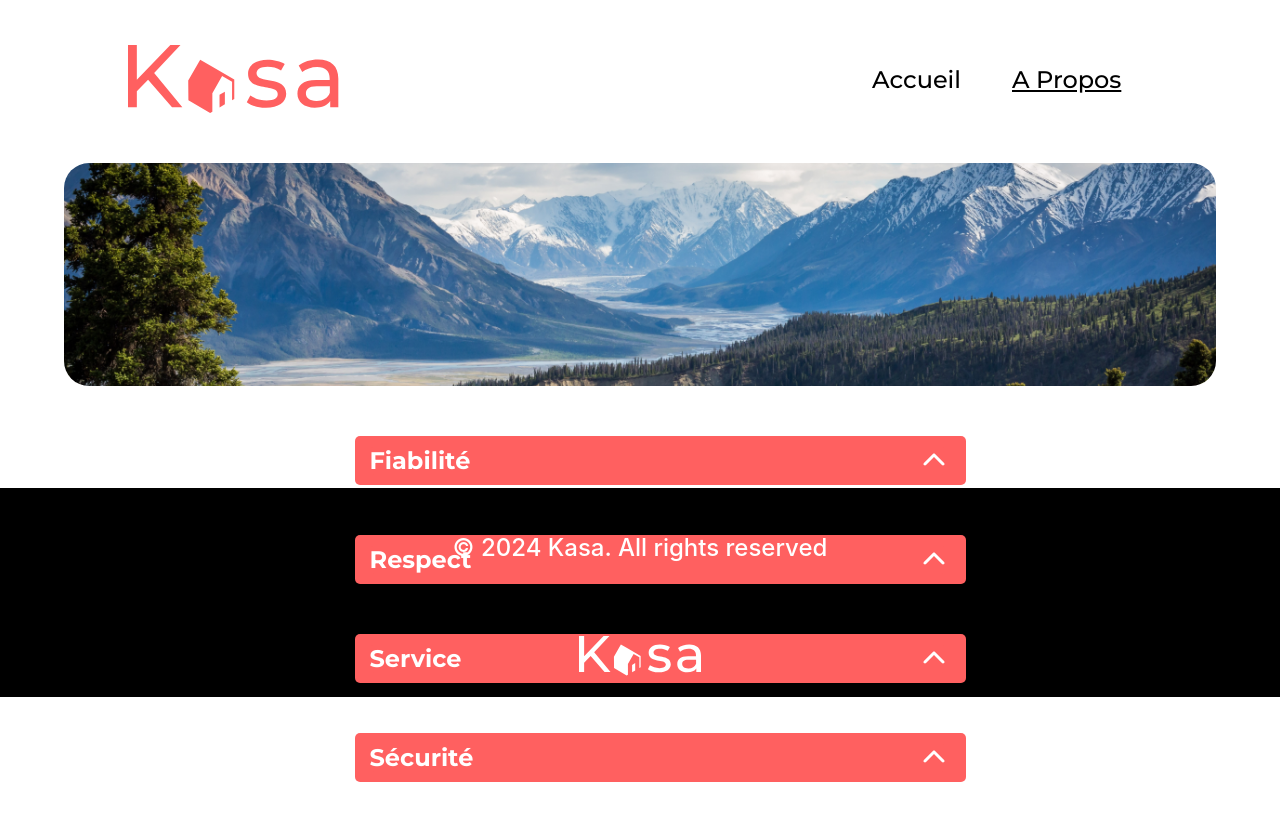
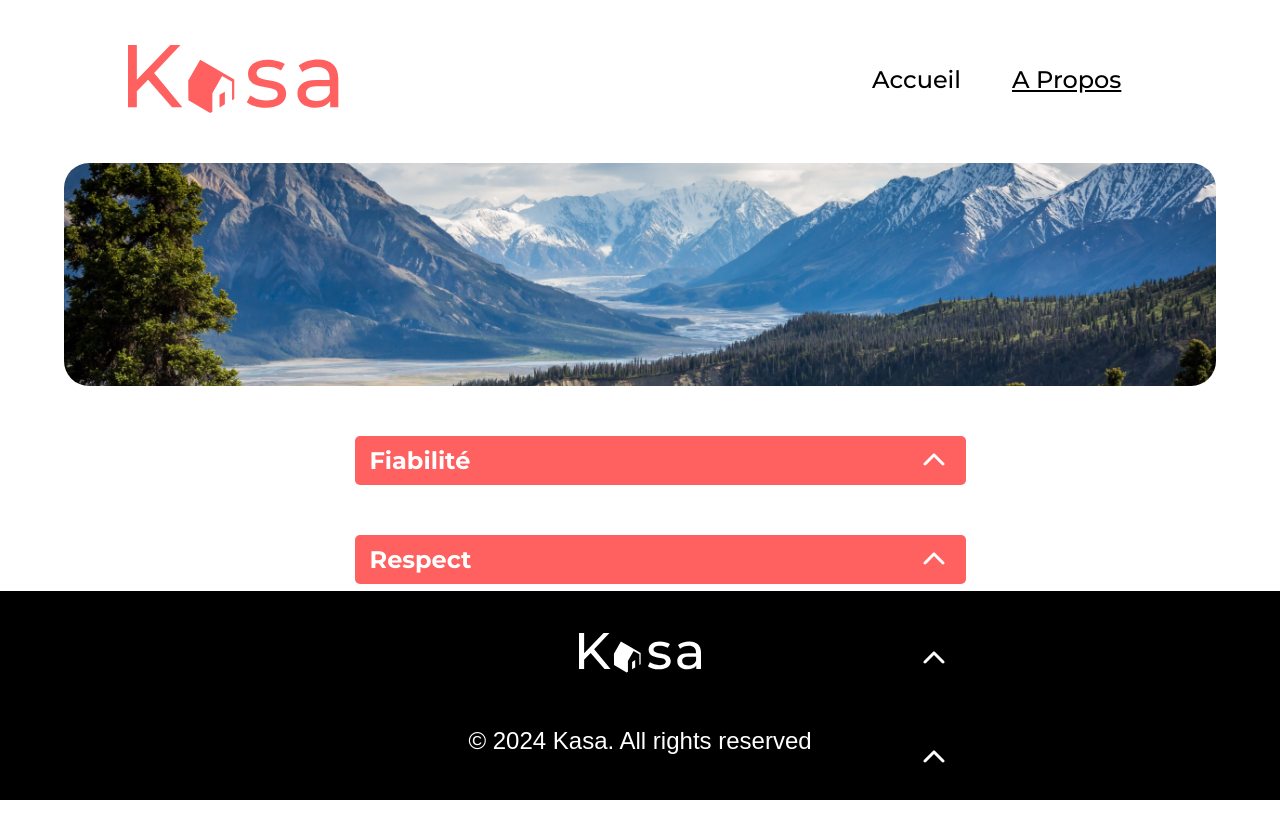
Before and after one commit to DimitriKOBASSIAN/P5, a React (Create React App) app: page /about in a window 1280 px wide. Shown: the top 822 px of the page. Built offline with nearby package versions, Linux system fonts and the light colour scheme.

Commit message:
Fixed footer behaviour \o/

```diff
--- a/src/components/App.jsx
+++ b/src/components/App.jsx
@@ -1,30 +1,29 @@
-import {
-  BrowserRouter,
-  Routes,
-  Route
-} from "react-router-dom";
+import React from 'react';
+import { BrowserRouter as Router, Route, Routes } from 'react-router-dom';
+import Home from '../routes/Home';
+import About from '../routes/About';
+import Fiche from '../routes/Fiche';
+import Error from '../routes/Error';
+import Footer from './Footer';
+import NavBar from './NavBar';
 import '../styles/App.scss';
-import NavBar from './NavBar';
-import Footer from './Footer';
-import ErrorPage from "../routes/Error"
-import Home from "../routes/Home"
-import About from "../routes/About"
-import Fiche from "../routes/Fiche"
 
-
-const App = () => {
+function App() {
     return (
-    <BrowserRouter>
+        <Router>
+            <div className="App">
                 <NavBar />
+                <div className="content">
                     <Routes>
                         <Route path="/" element={<Home />} />
                         <Route path="/about" element={<About />} />
                         <Route path="/housing/:id" element={<Fiche />} />
-        <Route path="*" element={<ErrorPage />} />
+                        <Route path="*" element={<Error />} />
                     </Routes>
+                </div>
                 <Footer />
-    </BrowserRouter>
-
+            </div>
+        </Router>
     );
 }
 
--- a/src/styles/About.scss
+++ b/src/styles/About.scss
@@ -12,10 +12,13 @@
 }
 
 body {
-    width: 100%
+    display: flex;
+    flex-direction: column;
+    min-height: 100vh;
 }
 
 .about {
+    flex: 1 0 auto;
     display: flex;
     flex-direction: column;
     align-items: center;
@@ -30,11 +33,10 @@ body {
         transform: scaleY(1);
         height: auto;
         padding-bottom: 10px;
-                margin: 0 0 30px 0;
+        margin: 0 0 30px 0;
     }
 
     .collapse-bar__item {
         width: 100%;
-
     }
 }
--- a/src/styles/App.scss
+++ b/src/styles/App.scss
@@ -3,7 +3,7 @@
   display: flex;
   flex-direction: column;
   justify-content: space-between;
-  padding-bottom: 209px;
+  flex: 1;
 }
 
 
@@ -17,3 +17,20 @@
   font-size: calc(10px + 2vmin);
   color: white;
 }
+
+body, html {
+  height: 100%;
+  margin: 0;
+  padding: 0;
+  font-family: Arial, sans-serif;
+}
+
+#root {
+  display: flex;
+  flex-direction: column;
+  min-height: 100vh;
+}
+
+.content {
+  flex: 1;
+}
--- a/src/styles/Footer.scss
+++ b/src/styles/Footer.scss
@@ -1,20 +1,26 @@
 $kasa-black: #000000;
 $kasa-white: #FFFFFF;
 
+
+    .main-container {
+        flex: 1 0 auto;
+        flex-grow: 1;
+    }
+
     .footer {
+        flex-shrink: 0;
         width: 100%;
         height: 209px;
         background-color: $kasa-black;
         color: $kasa-white;
-    left: 0;
         box-sizing: border-box;
         display: flex;
         justify-content: center;
         align-items: center;
-    flex-direction: column-reverse;
+        flex-direction: column;
         gap: 30px;
+        bottom: 0;
         padding: 66px 0;
-    margin-top: auto;
 
         &--logo {
         margin-top: 20px;
--- a/src/styles/index.scss
+++ b/src/styles/index.scss
@@ -9,12 +9,9 @@ body {
   font-family: -apple-system, BlinkMacSystemFont, 'Segoe UI', 'Roboto', 'Oxygen',
     'Ubuntu', 'Cantarell', 'Fira Sans', 'Droid Sans', 'Helvetica Neue',
     sans-serif;
-    min-height: 100vh;
+  min-height: 100vh;
   -webkit-font-smoothing: antialiased;
   -moz-osx-font-smoothing: grayscale;
-  display: flex;
-  flex-direction: column;
-  justify-content: space-between;
 }
 
 code {
```
Also changed, not shown: src/styles/Fiche.scss (+1 -15 lines). Lines whose indentation alone changed are shown as unchanged.
